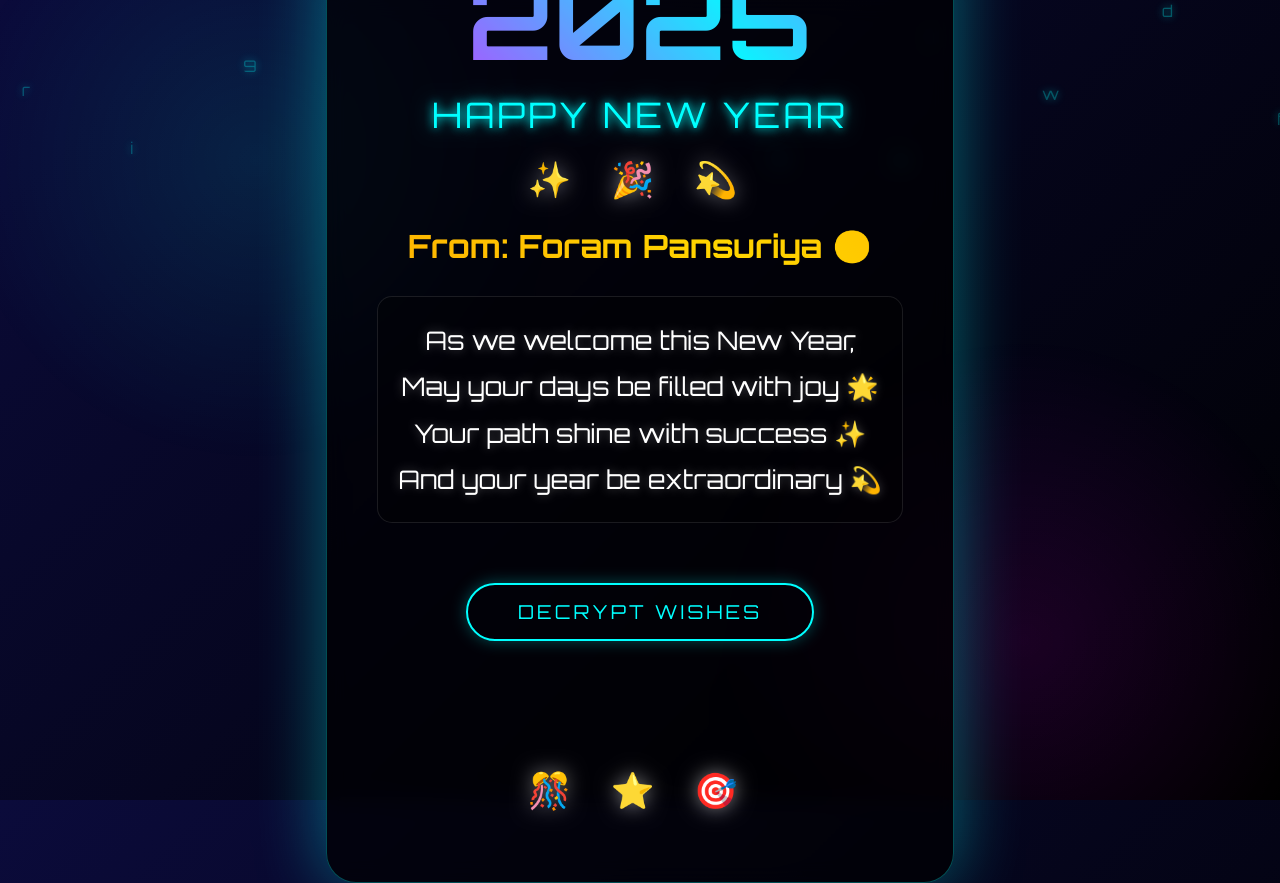
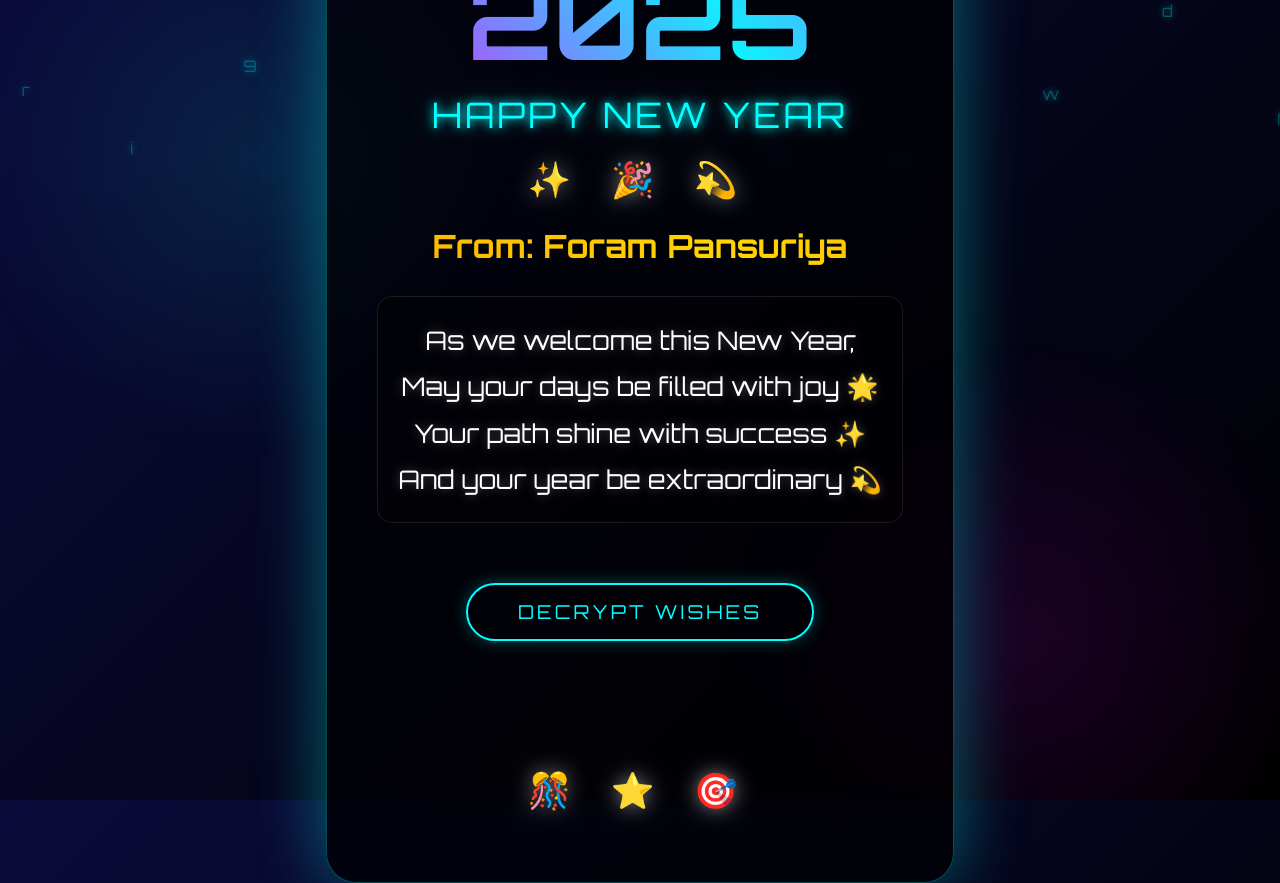
Before and after one commit to forampatel208/NewYear, a plain HTML site: page index.html in a window 1280 px wide. Drawn offline with Linux system fonts and the light colour scheme.

Commit message:
Update index.html

```diff
--- a/index.html
+++ b/index.html
@@ -16,7 +16,7 @@
         <div class="year-text">2025</div>
         <div class="glowing-text">HAPPY NEW YEAR</div>
         <div class="emoji-decor">✨ 🎉 💫</div>
-        <div class="sender">From: Foram Pansuriya 🙂</div>
+        <div class="sender">From: Foram Pansuriya</div>
         <div class="wishes">
             As we welcome this New Year,<br>
             May your days be filled with joy 🌟<br>
```
